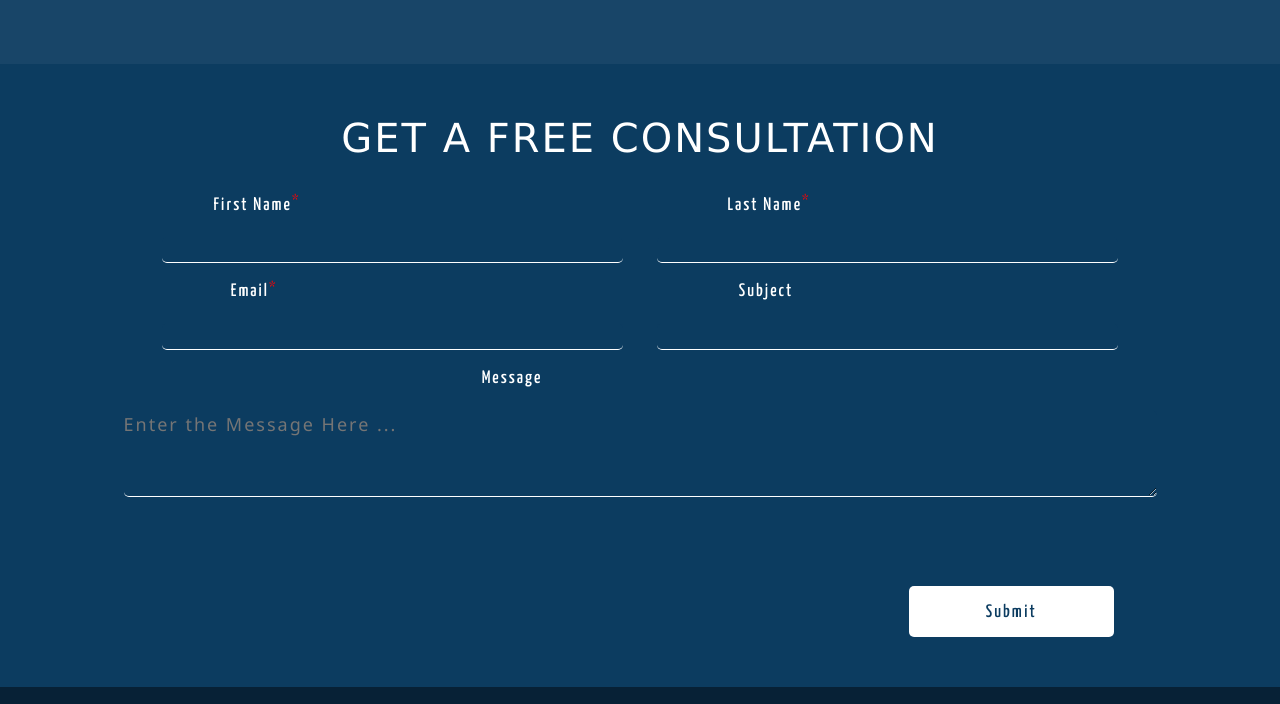
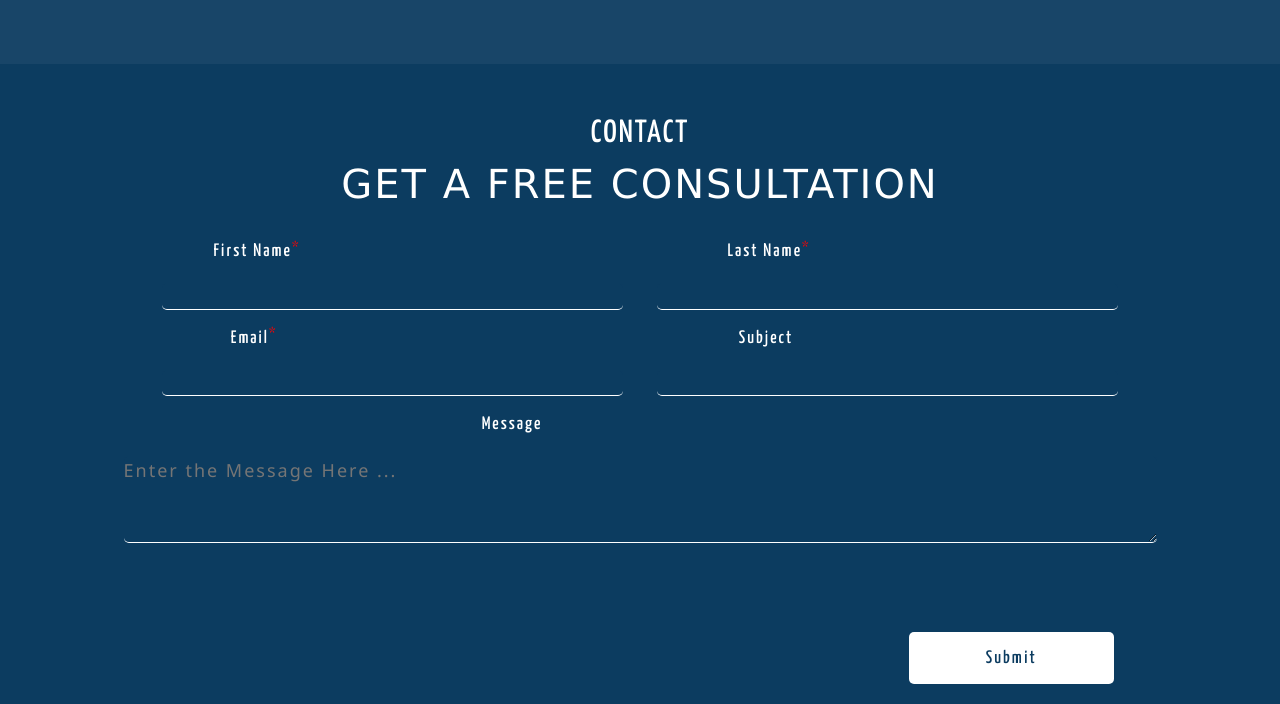
Before and after one commit to OmkarKotkar22/Frontend-Practice-and-Practicals, a plain HTML site: page Demo_Website/about.html in a window 1280 px wide. Shown: the part 2302-3006 px from the top of the page. Drawn offline with nearby package versions, Linux system fonts and the light colour scheme; grey boxes are pictures that could not be loaded; a web font is replaced by a local one.

Commit message:
update code and did some changes

```diff
--- a/Demo_Website/about.html
+++ b/Demo_Website/about.html
@@ -108,6 +108,7 @@
         </section>
         <section class="section7" id="contact">
           <div class="contact">
+            <h2 style="color: white; text-align: center;">CONTACT</h2>
             <h1 class="wow animate__animated animate__fadeInUpBig">GET A FREE CONSULTATION</h1>
             <form action="">
             <div class="c-name wow animate__animated animate__fadeInUpBig">
```
Also changed, not shown: Demo_Website/login.html (+1 -0 lines), Demo_Website/project.html (+1 -0 lines).
